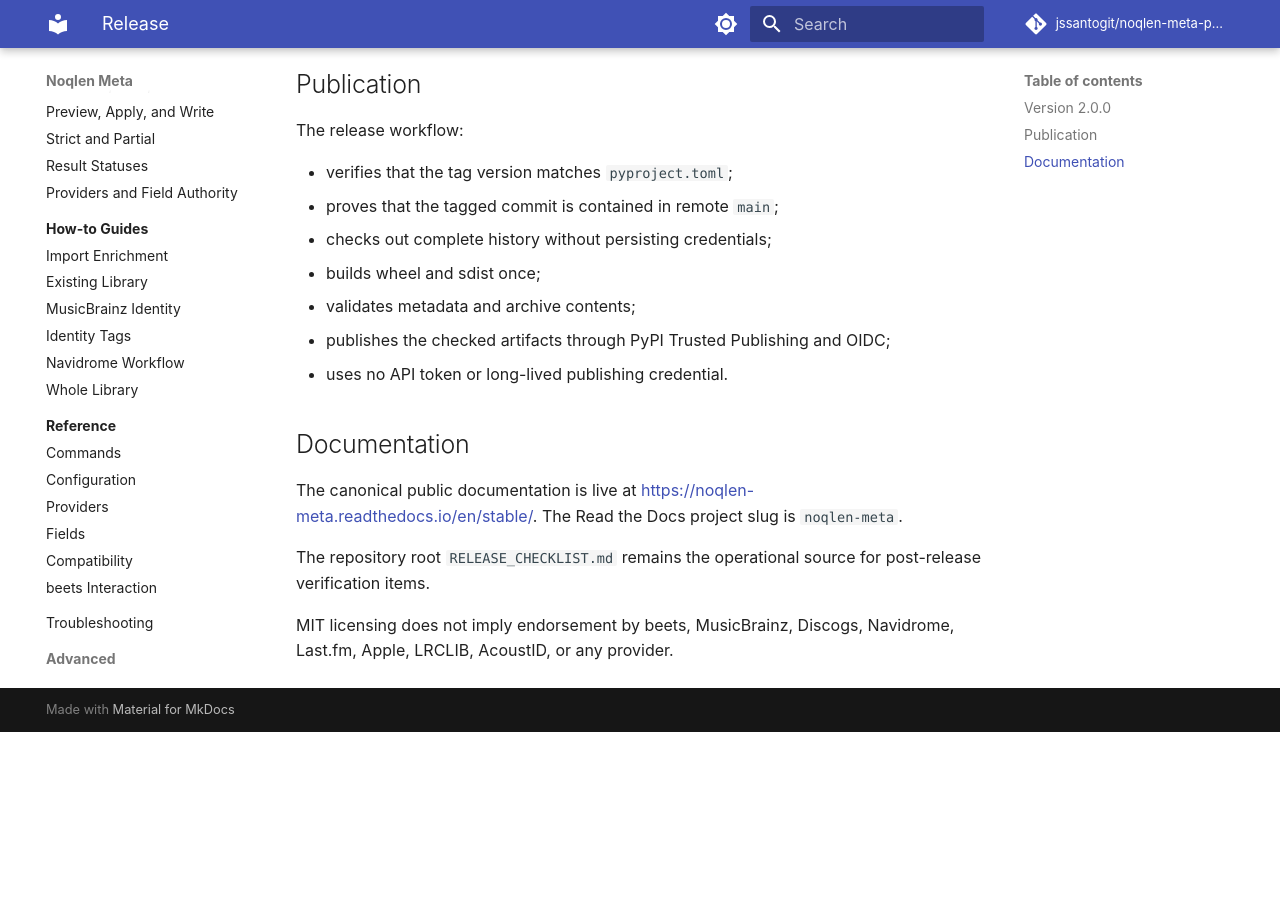
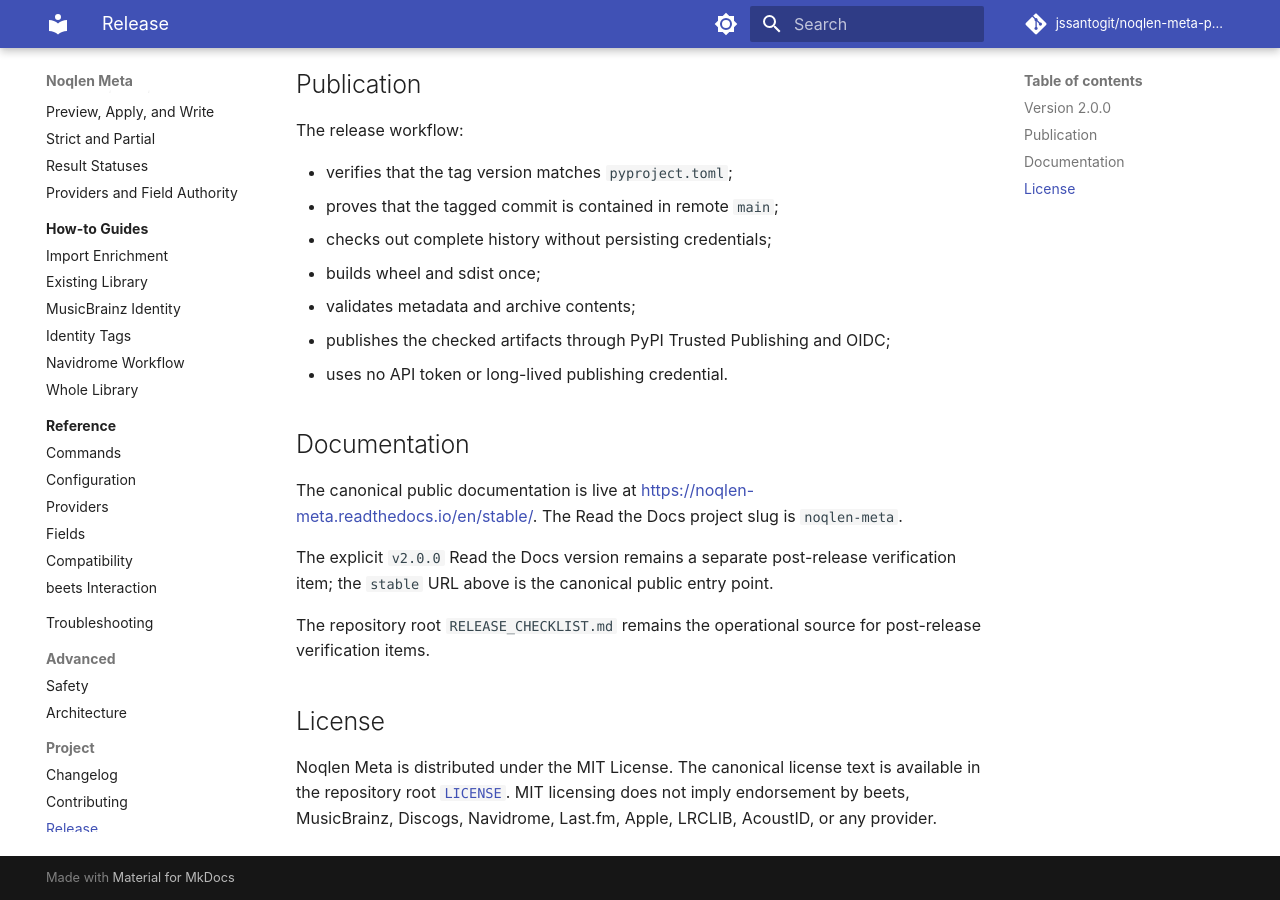
Before and after one commit to jssantogit/noqlen-meta-plugin, an MkDocs documentation site: the page built from site-docs/project/release.md, in a window 1280 px wide and 900 px high, scrolled down 1035 px. Built offline with MkDocs 1.6.1 and Material for MkDocs 9.7.7, drawn with Linux system fonts in a browser that asks for light colours; comment, search, counter and statistics services are not loaded; before the commit the page ends 1767 px from its top, so only the background shows below that.

Commit message:
docs: finalize v2 release status

```diff
--- a/site-docs/project/release.md
+++ b/site-docs/project/release.md
@@ -57,8 +57,15 @@
 [https://noqlen-meta.readthedocs.io/en/stable/](https://noqlen-meta.readthedocs.io/en/stable/).
 The Read the Docs project slug is `noqlen-meta`.
 
+The explicit `v2.0.0` Read the Docs version remains a separate post-release
+verification item; the `stable` URL above is the canonical public entry point.
+
 The repository root `RELEASE_CHECKLIST.md` remains the operational source for
 post-release verification items.
 
+## License
+
+Noqlen Meta is distributed under the MIT License. The canonical license text is
+available in the repository root [`LICENSE`](https://github.com/jssantogit/noqlen-meta-plugin/blob/main/LICENSE).
 MIT licensing does not imply endorsement by beets, MusicBrainz, Discogs,
 Navidrome, Last.fm, Apple, LRCLIB, AcoustID, or any provider.
```
